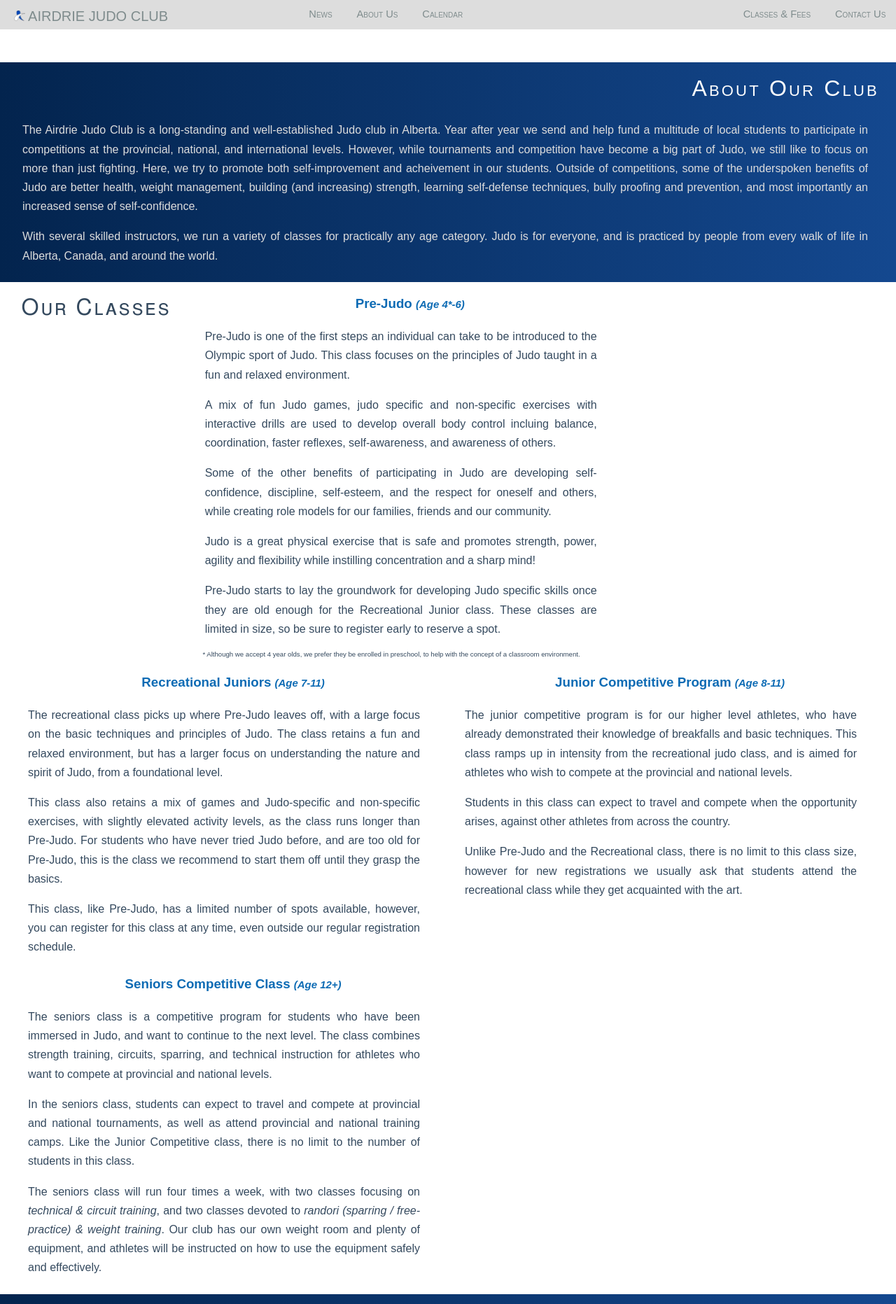
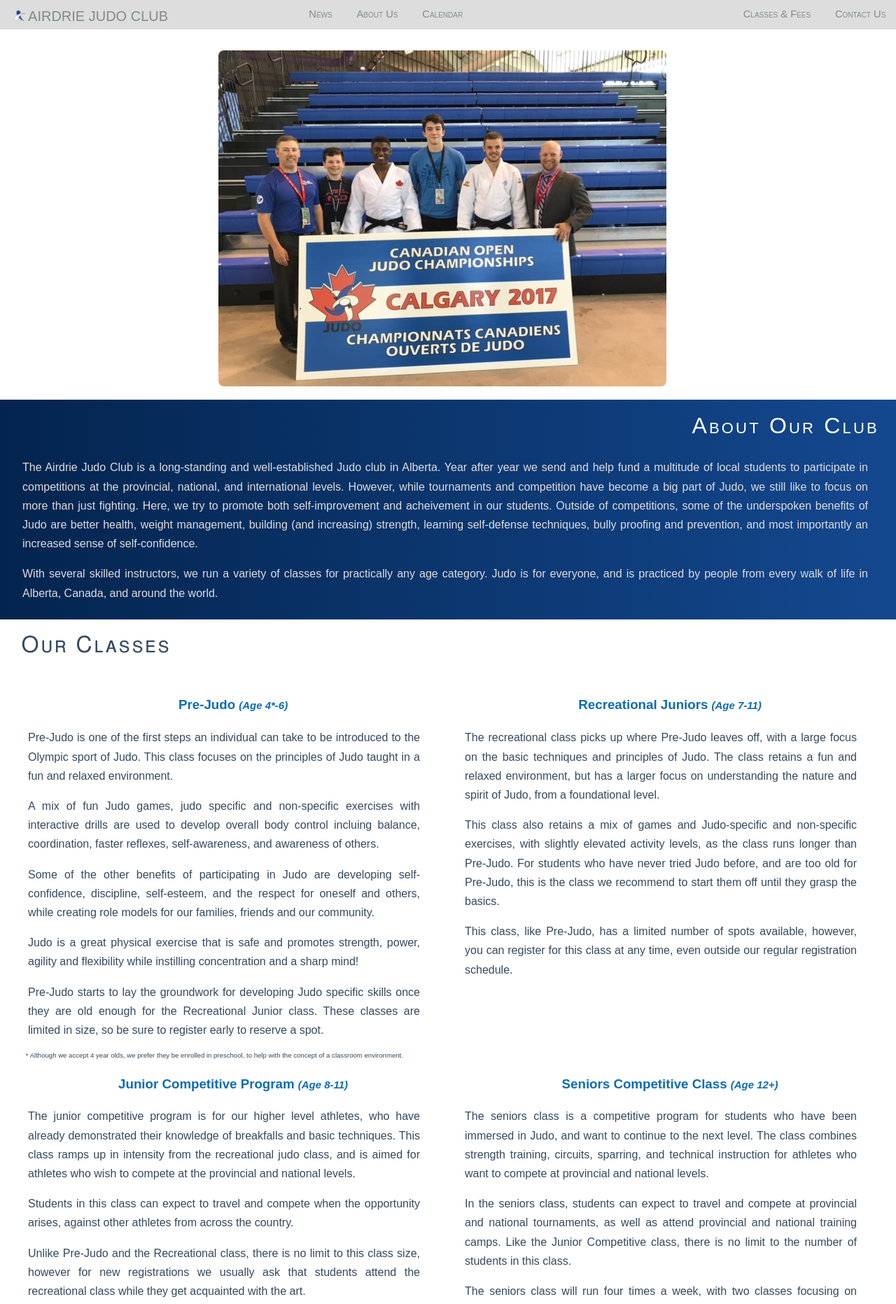
Before and after one commit to ThatGeoGuy/airdrie-judo, a Jekyll site: the page built from about.html, in a window 1280 px wide. Shown: the top 1863 px of the page at 70% size. Built offline with Jekyll 4.4.1, drawn with Linux system fonts in a browser that asks for light colours; nearby versions of some CDN libraries.

Commit message:
Adds picture to about page, fixes alignment on about page

```diff
--- a/about.html
+++ b/about.html
@@ -9,8 +9,9 @@ stylesheets:
 ---
 <div id='content-wrapper'>
 	<div class='content'>
-		<div class='pure-g l-box-lrg pure-u-1'>
+		<div class='is-center pure-g l-box-lrg pure-u-1'>
             <!-- Insert image of club here -->
+            <img class='pure-img-responsive' src='{{ site.baseurl }}/img/national_team_2017.jpg' />
 		</div>
 	</div>
 	<div class='ribbon'>
@@ -39,8 +40,9 @@ stylesheets:
   <div class='content'>
     <div class='l-box-lrg pure-g'>
       <h1 class='content-head'>Our Classes</h1>
-
-      <div class='class-description pure-u-1 pure-u-md-1-2 pure-u-lg-1-2'>
+    </div>
+    <div class='l-box-lrg pure-g'>
+      <div class='class-description pure-u-1-2 pure-u-md-1-2 pure-u-lg-1-2'>
         <h3 class='content-subhead'>Pre-Judo <em>(Age 4*-6)</em></h3>
         <p>
           Pre-Judo is one of the first steps an individual can take to be
@@ -76,7 +78,7 @@ stylesheets:
         </p>
       </div>
 
-      <div class='class-description pure-u-1 pure-u-md-1-2 pure-u-lg-1-2'>
+      <div class='class-description pure-u-1-2 pure-u-md-1-2 pure-u-lg-1-2'>
         <h3 class='content-subhead'>Recreational Juniors <em>(Age 7-11)</em></h3>
         <p>
           The recreational class picks up where Pre-Judo leaves off, with a
@@ -99,7 +101,7 @@ stylesheets:
         </p>
       </div>
 
-      <div class='class-description pure-u-1 pure-u-md-1-2 pure-u-lg-1-2'>
+      <div class='class-description pure-u-1-2 pure-u-md-1-2 pure-u-lg-1-2'>
         <h3 class='content-subhead'>Junior Competitive Program <em>(Age 8-11)</em></h3>
         <p>
           The junior competitive program is for our higher level athletes, who
@@ -119,7 +121,7 @@ stylesheets:
         </p>
       </div>
 
-      <div class='pure-u-1 pure-u-md-1-2 pure-u-lg-1-2'>
+      <div class='class-description pure-u-1-2 pure-u-md-1-2 pure-u-lg-1-2'>
         <h3 class='content-subhead'>Seniors Competitive Class <em>(Age 12+)</em></h3>
         <p>
           The seniors class is a competitive program for students who have been
@@ -150,10 +152,12 @@ stylesheets:
   <div class='ribbon'>
     <div class='l-box-lrg pure-g'>
       <h1 class='content-head'>Typical Session</h1>
-      <div class='is-center pure-u-1 pure-u-md-1-2 pure-u-lg-2-5' id='welcome-img'>
+    </div>
+    <div class='is-center l-box-lrg pure-g'>
+      <div class='pure-u-1-2 pure-u-md-1-2 pure-u-lg-1-2' id='welcome-img'>
         <img class='pure-img-responsive' src='{{ site.baseurl }}/img/competitors.jpg'>
       </div>
-      <div class='split pure-u-1 pure-u-md-1-2 pure-u-lg-2-5'>
+      <div class='split pure-u-1-2 pure-u-md-1-2 pure-u-lg-1-2'>
         <p>
           A typical session will start and end with a formal bow. The students
           line up opposite the sensei (instructors), and bow in a kneeling
```
Also changed, not shown: css/about.css (+8 -0 lines), img/national_team_2017.jpg (added).
